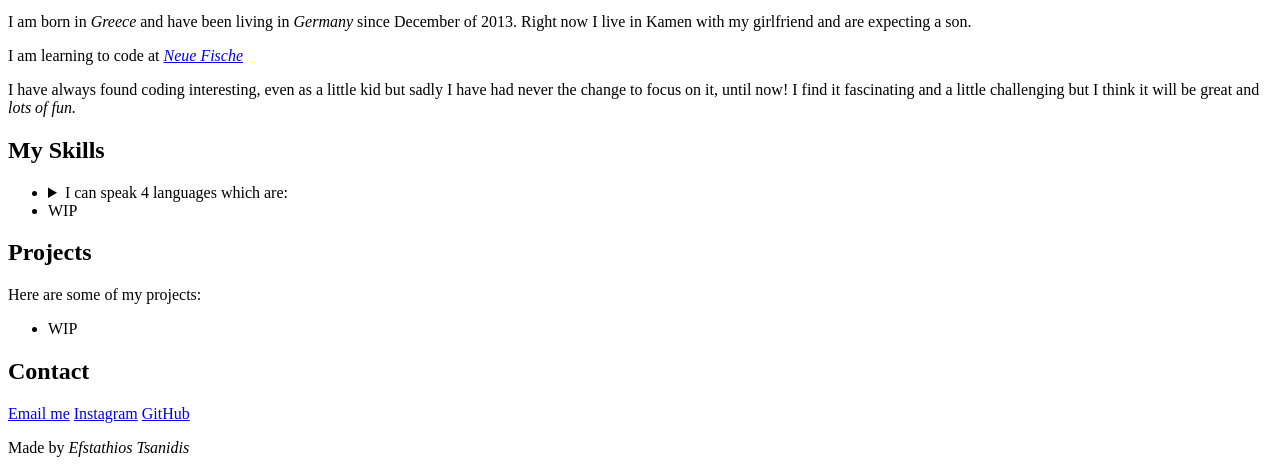
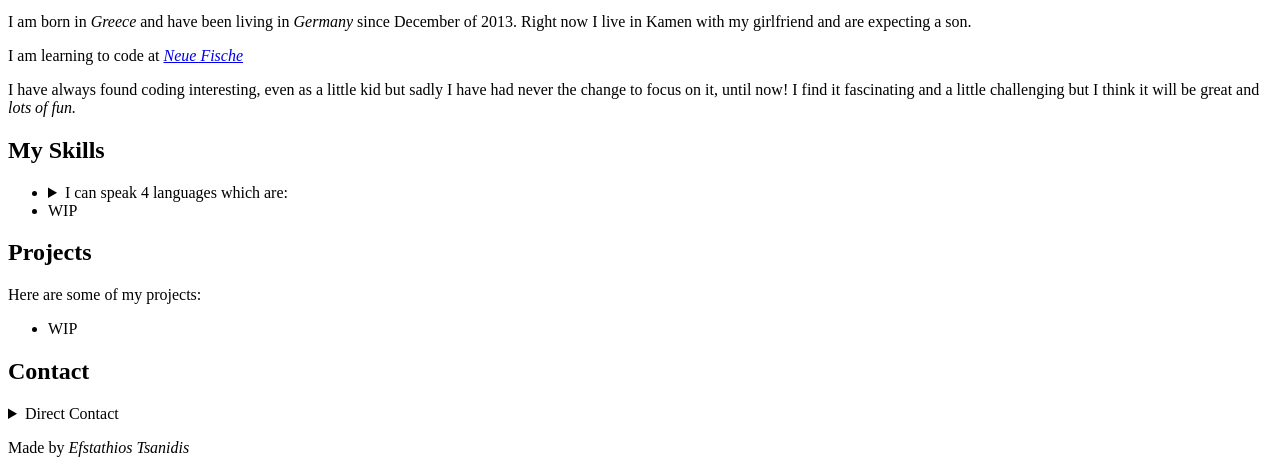
Before and after one commit to modomancs/html-and-the-web_personal-website, a website: page index.html in a window 1280 px wide. Shown: the part 544-1009 px from the top of the page. Drawn offline with Linux system fonts and the light colour scheme.

Commit message:
add dropdown direct

```diff
--- a/index.html
+++ b/index.html
@@ -83,9 +83,12 @@
       <section id="contact">
         <h2>Contact</h2>
         <p>
-          <a href="mailto:modo575@hotmail.com">Email me</a>
-          <a href="https://instagram.com/stathis_tsan">Instagram</a>
-          <a href="https://github.com/modomancs">GitHub</a>
+          <details>
+            <summary>Direct Contact</summary>
+            <a href="mailto:modo575@hotmail.com">Email me</a>
+            <a href="https://instagram.com/stathis_tsan">Instagram</a>
+            <a href="https://github.com/modomancs">GitHub</a>
+          </details>
         </p>
       </section>
     </main>
```
